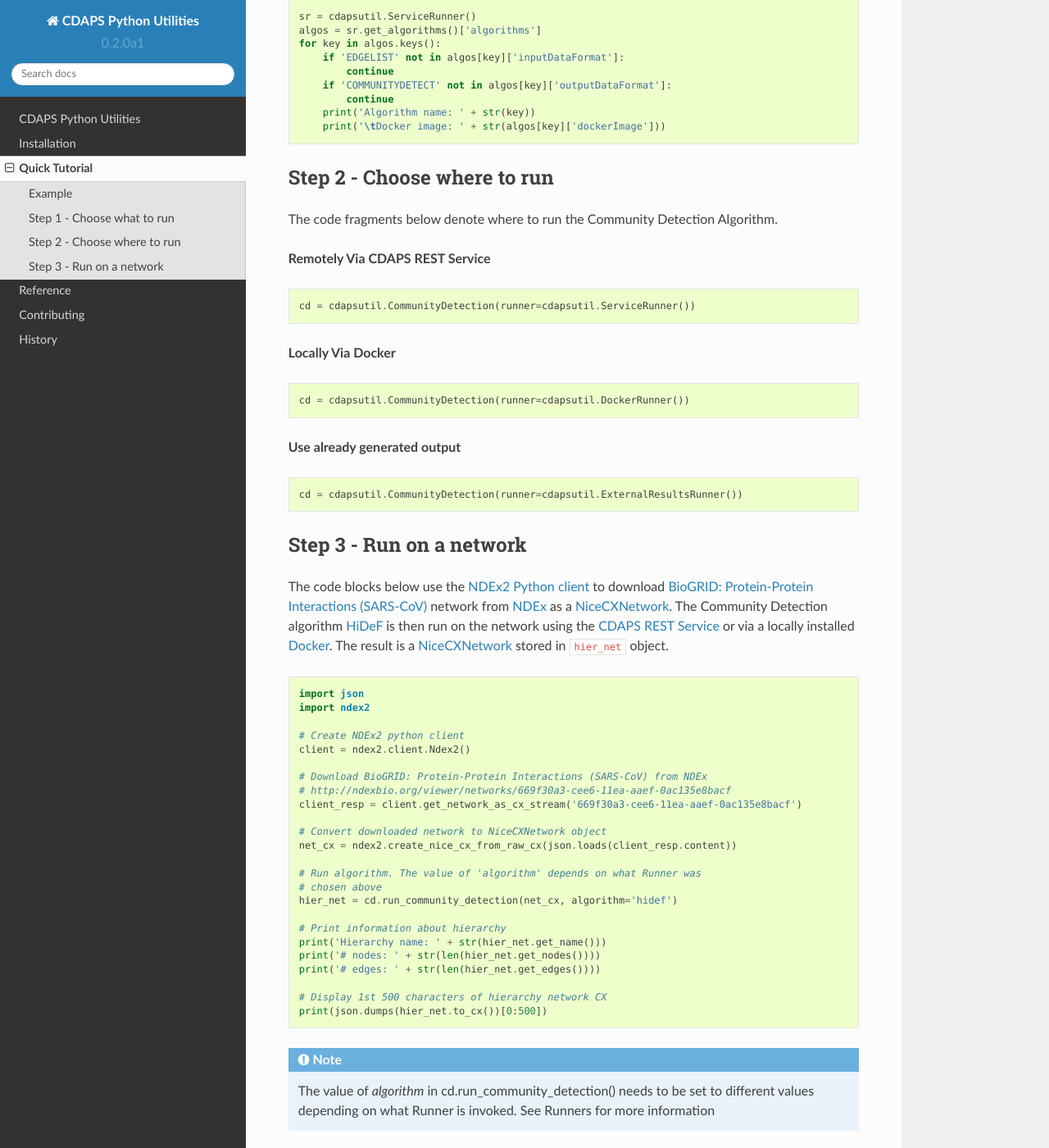
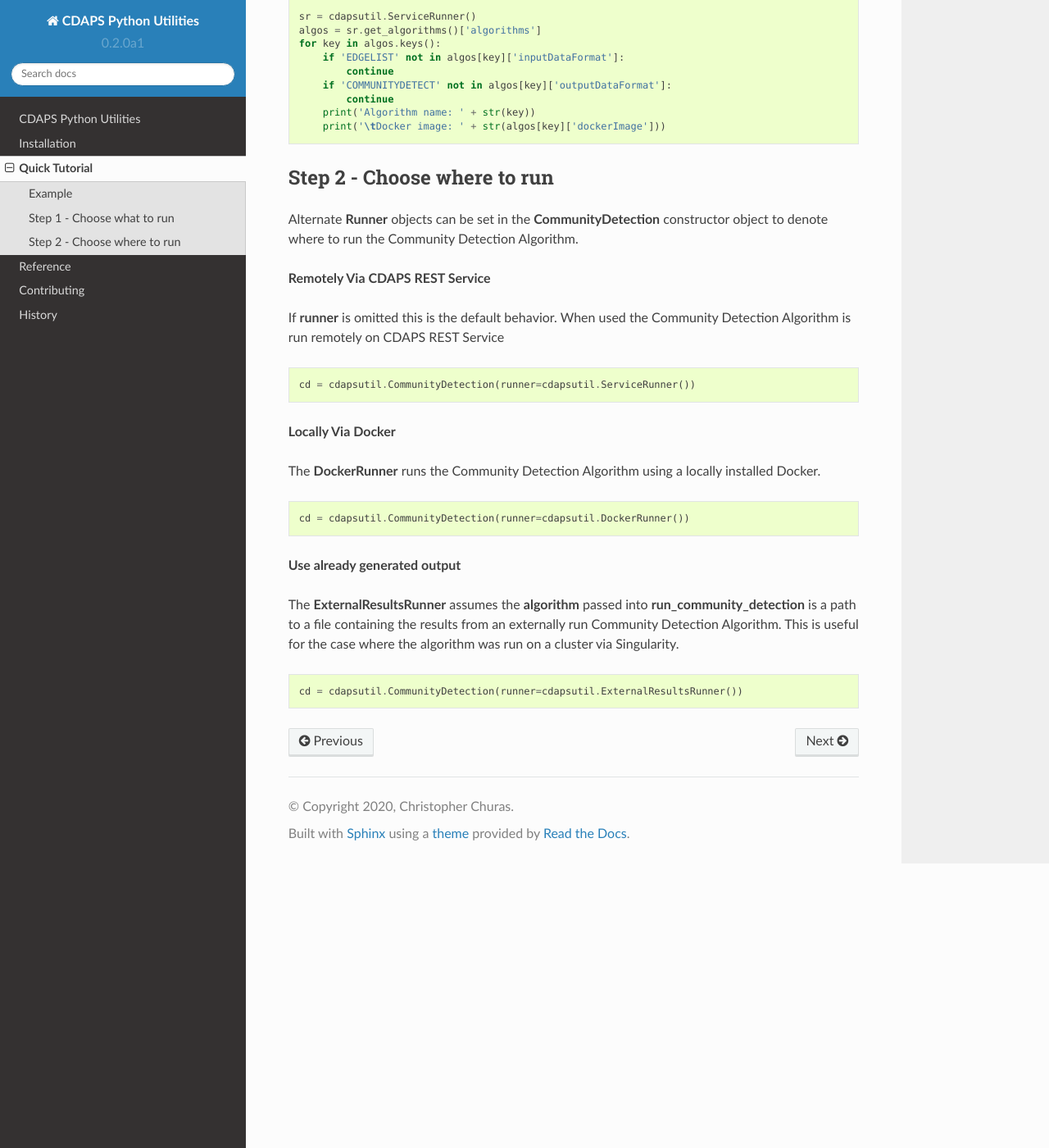
Before and after one commit to idekerlab/cdapsutil, a Sphinx documentation site: the page built from docs/quicktutorial.rst, in a window 1280 px wide and 1400 px high, scrolled down 1140 px. Shown: the whole window at 82% size. Built offline with Sphinx 7.4.7 and the Read the Docs theme 2.0.0, drawn with Linux system fonts in a browser that asks for light colours; some of the changed text lies outside the part shown.

Commit message:
removed redundant step 3 and added usage description for each Runner

```diff
--- a/docs/quicktutorial.rst
+++ b/docs/quicktutorial.rst
@@ -12,7 +12,7 @@ Example
 -----------------------
 
 Open a terminal and run the block of code below either in a Python terminal or as a
-Python script (requires Python 3.4+ with cdapsutil and ndex2 packages installed)
+Python script (requires Python 3.4+ with cdapsutil and `ndex2 <https://pypi.org/ndex2-client>`_ packages installed)
 
 .. code-block:: python
 
@@ -73,15 +73,23 @@ Step 1 - Choose what to run
 Step 2 - Choose where to run
 ---------------------------------
 
-The code fragments below denote where to run the Community Detection Algorithm.
+Alternate **Runner** objects can be set in the **CommunityDetection** constructor
+object to denote where to run the Community Detection Algorithm.
 
 **Remotely Via CDAPS REST Service**
+
+If **runner** is omitted this is the default behavior. When used the Community Detection
+Algorithm is run remotely on CDAPS REST Service
 
 .. code-block:: python
 
     cd = cdapsutil.CommunityDetection(runner=cdapsutil.ServiceRunner())
 
+
 **Locally Via Docker**
+
+The **DockerRunner** runs the Community Detection Algorithm using a locally installed
+Docker.
 
 .. code-block:: python
 
@@ -89,49 +97,10 @@ The code fragments below denote where to run the Community Detection Algorithm.
 
 **Use already generated output**
 
+The **ExternalResultsRunner** assumes the **algorithm** passed into **run_community_detection**
+is a path to a file containing the results from an externally run Community Detection Algorithm.
+This is useful for the case where the algorithm was run on a cluster via Singularity.
+
 .. code-block:: python
 
     cd = cdapsutil.CommunityDetection(runner=cdapsutil.ExternalResultsRunner())
-
-Step 3 - Run on a network
---------------------------
-
-The code blocks below use the `NDEx2 Python client <https://pypi.org/ndex2-client>`_ to download
-`BioGRID: Protein-Protein Interactions (SARS-CoV) <http://ndexbio.org/viewer/networks/669f30a3-cee6-11ea-aaef-0ac135e8bacf>`_
-network from `NDEx <https://ndexbio.org>`_ as a `NiceCXNetwork <https://ndex2.readthedocs.io/en/latest/ndex2.html#nicecxnetwork>`_.
-The Community Detection algorithm `HiDeF <https://github.com/idekerlab/cdhidef>`_ is then run on the network using the
-`CDAPS REST Service <https://cdaps.readthedocs.io>`_ or via a locally installed `Docker <https://docker.com>`_. The result is a
-`NiceCXNetwork <https://ndex2.readthedocs.io/en/latest/ndex2.html#nicecxnetwork>`_ stored in ``hier_net`` object.
-
-.. code-block:: python
-
-    import json
-    import ndex2
-
-    # Create NDEx2 python client
-    client = ndex2.client.Ndex2()
-
-    # Download BioGRID: Protein-Protein Interactions (SARS-CoV) from NDEx
-    # http://ndexbio.org/viewer/networks/669f30a3-cee6-11ea-aaef-0ac135e8bacf
-    client_resp = client.get_network_as_cx_stream('669f30a3-cee6-11ea-aaef-0ac135e8bacf')
-
-    # Convert downloaded network to NiceCXNetwork object
-    net_cx = ndex2.create_nice_cx_from_raw_cx(json.loads(client_resp.content))
-
-    # Run algorithm. The value of 'algorithm' depends on what Runner was
-    # chosen above
-    hier_net = cd.run_community_detection(net_cx, algorithm='hidef')
-
-    # Print information about hierarchy
-    print('Hierarchy name: ' + str(hier_net.get_name()))
-    print('# nodes: ' + str(len(hier_net.get_nodes())))
-    print('# edges: ' + str(len(hier_net.get_edges())))
-
-    # Display 1st 500 characters of hierarchy network CX
-    print(json.dumps(hier_net.to_cx())[0:500])
-
-
-.. note::
-
-    The value of `algorithm` in cd.run_community_detection() needs to be set to different
-    values depending on what Runner is invoked. See Runners for more information
```
